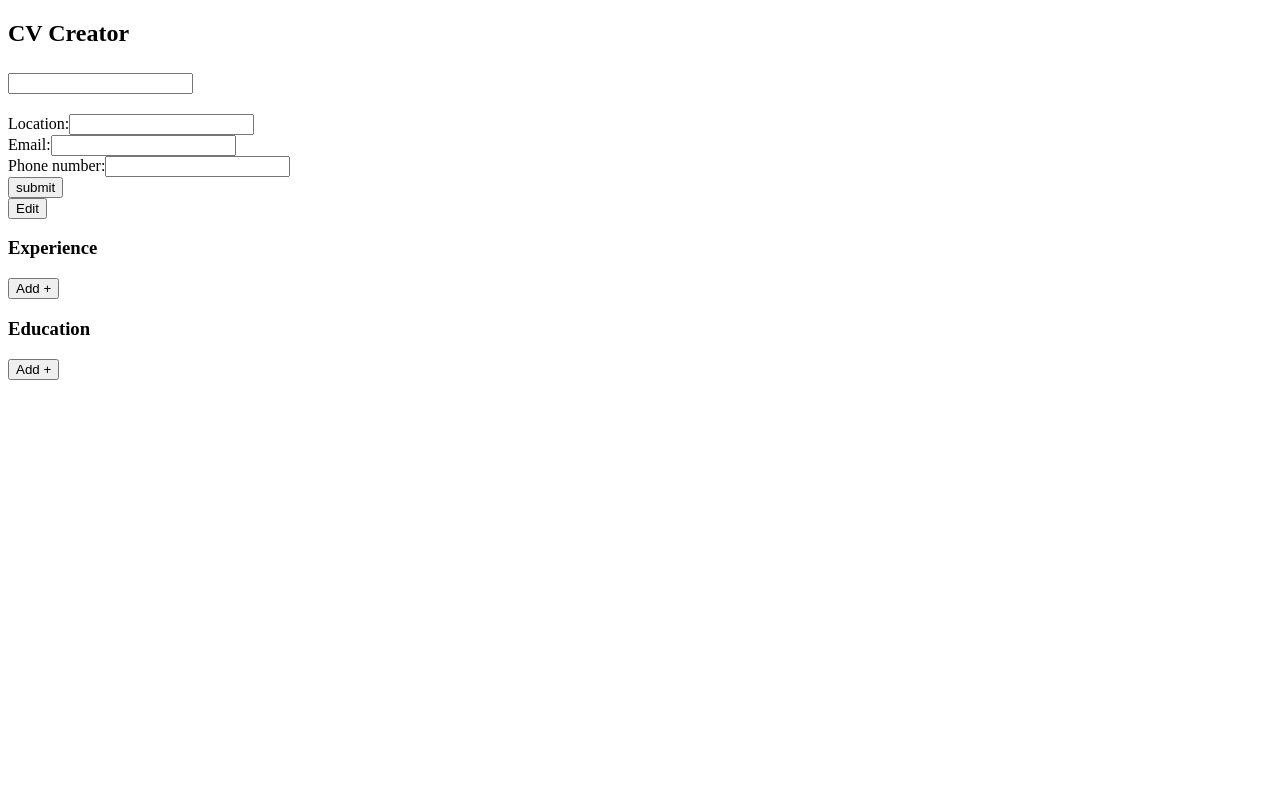
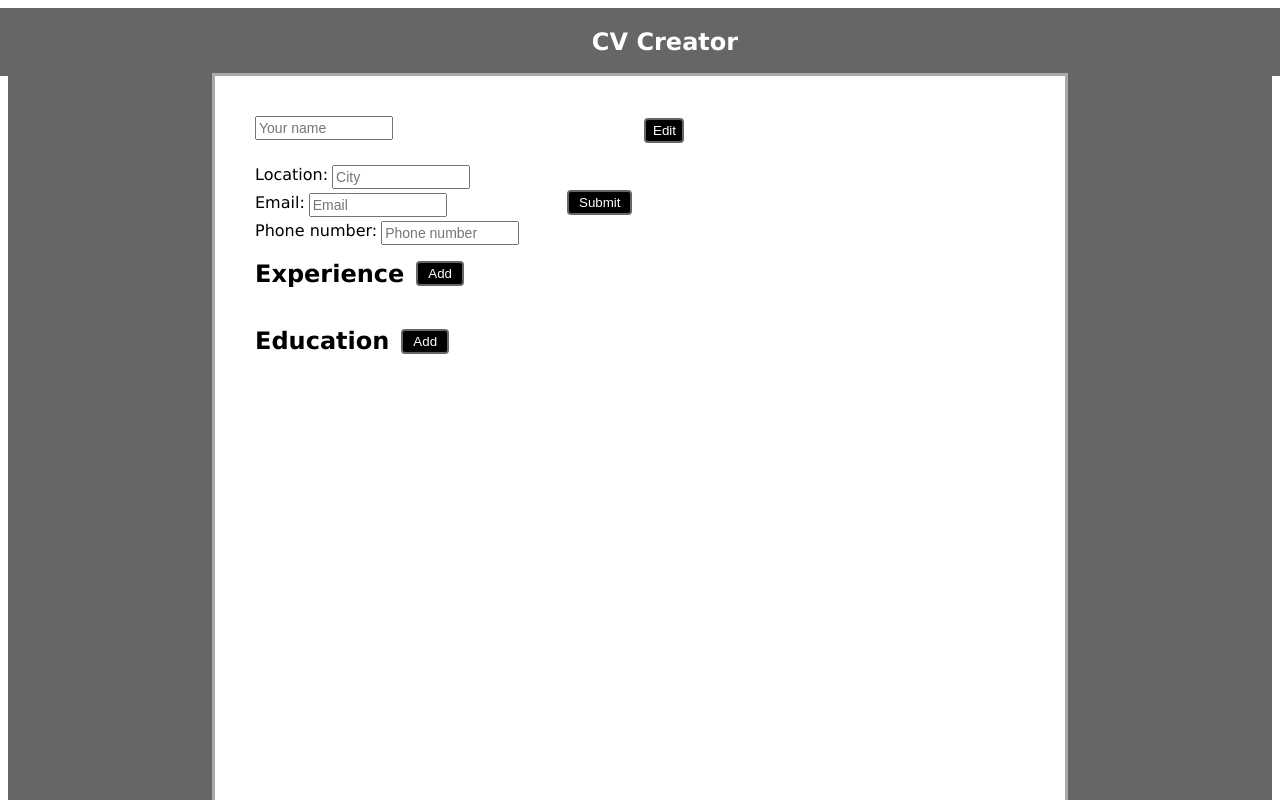
Before and after one commit to levib00/cv-application, a React (Create React App) app: page / in a window 1280 px wide. Both pictures are taken after a click on the button "Edit". Shown: the top 800 px of the page. Built offline with nearby package versions, Linux system fonts and the light colour scheme.

Commit message:
Add imports and tags for css styling.

```diff
--- a/src/App.js
+++ b/src/App.js
@@ -1,11 +1,12 @@
 import React from 'react';
 import Page from './components/page';
 import Header from './components/header';
+import AppCss from './styles/app.module.css'
 
 class App extends React.Component {
   render() {
     return (
-      <div>
+      <div className={AppCss.app}>
         <Header />
         <Page />
       </div>
--- a/src/components/edit-entry.js
+++ b/src/components/edit-entry.js
@@ -1,4 +1,5 @@
 import React from 'react';
+import EditCSS from '../styles/edit-form.module.css'
 
 class EditEntry extends React.Component {
   constructor(props) {
@@ -35,32 +36,32 @@ class EditEntry extends React.Component {
   render() {
     return (
       <div>
-        <div>
-          <div>
+        <div className={EditCSS.inputLine}>
+          <div className={EditCSS.inputBoxes}>
             <label htmlFor='roleInput'>
-              <input type='text' id='roleInput' name='role' value={this.state.role} onChange={this.handleChange}/>
+              <input required className={EditCSS.textBox} placeholder={this.props.historyArray === 'expArray' ? 'position' : 'Area of Study'} type='text' id='roleInput' name='role' value={this.state.role} onChange={this.handleChange}/>
             </label>
               -
             <label htmlFor='companyInput'>
-              <input type='text' id='companyInput' name='company' value={this.state.company} onChange={this.handleChange}/>
+              <input required className={EditCSS.textBox} placeholder={this.props.historyArray === 'expArray' ? 'company' : 'School'} type='text' id='companyInput' name='company' value={this.state.company} onChange={this.handleChange}/>
             </label>
           </div>
-          <div>
-          <label htmlFor='startDateInput'>
-              <input type='date' id='startDateInput' name='startDate' value={this.state.startDate} onChange={this.handleChange}/>
+          <div className={EditCSS.inputBoxes}>
+            <label htmlFor='startDateInput'>
+              <input required className={EditCSS.textBox} onFocus={(e) => (e.target.type = "date")} placeholder={'Start date'} type='text' id='startDateInput' name='startDate' value={this.state.startDate} onChange={this.handleChange}/>
             </label>
               -
             <label htmlFor='endDateInput'>
-              <input type='date' id='endDateInput' name='endDate' value={this.state.endDate} onChange={this.handleChange}/>
+              <input required className={EditCSS.textBox} onFocus={(e) => (e.target.type = "date")} placeholder={'Start date'} type='text' id='endDateInput' name='endDate' value={this.state.endDate} onChange={this.handleChange}/>
             </label>
           </div>
         </div>
         <p>
           <label htmlFor='responsibilitiesInput'>
-            <textarea type='text' name='responsibilities' id='responsibilitiesInput' value={this.state.responsibilities} onChange={this.handleChange}/>
+            <textarea className={EditCSS.textArea} placeholder='responsibilities or notable achievements.' type='text' name='responsibilities' id='responsibilitiesInput' value={this.state.responsibilities} onChange={this.handleChange}/>
           </label>
         </p>
-        <input type='submit' value='submit' onClick={this.handleSubmit}/>
+        <button className={EditCSS.btn} type='submit' onClick={this.handleSubmit}>Submit</button>
       </div>
     )
   }
--- a/src/components/edit-personal-info.js
+++ b/src/components/edit-personal-info.js
@@ -1,4 +1,5 @@
 import React from "react";
+import EditCSS from '../styles/edit-form.module.css'
 
 class EditNameSection extends React.Component {
   constructor(props) {
@@ -34,28 +35,30 @@ class EditNameSection extends React.Component {
     const { name, location, email, phoneNumber } = this.state
     return (
       <div>
-        <h2><input type='text' name="name" value={name} onChange={this.handleChange}/></h2>
+        <h2><input required className={EditCSS.textBox} placeholder='Your name' type='text' name="name" value={name} onChange={this.handleChange}/></h2>
+        <div className={EditCSS.formContainer}>
           <div>
             <div>
-            <label htmlFor="locationInput">
+              <label className={EditCSS.inputBoxes} htmlFor="locationInput">
                 Location:
-              <input type='text' name="location" value={location} onChange={this.handleChange}/>
+                <input required className={EditCSS.textBox} placeholder='City' type='text' name="location" value={location} onChange={this.handleChange}/>
               </label>
             </div>
             <div>
-            <label htmlFor='emailInput'>
+              <label className={EditCSS.inputBoxes} htmlFor='emailInput'>
                 Email:
-              <input type='email' name="email" id='emailInput' value={email} onChange={this.handleChange}/>
+                <input required className={EditCSS.textBox} placeholder="Email"  type='email' name="email" id='emailInput' value={email} onChange={this.handleChange}/>
               </label>
             </div>
             <div>
-            <label htmlFor='phoneNumberInput'>
+              <label className={EditCSS.inputBoxes} htmlFor='phoneNumberInput'>
                 Phone number:
-              <input type='tel' name="phoneNumber" id='phoneNumberInput' value={phoneNumber} onChange={this.handleChange}/>
+                <input required className={EditCSS.textBox} placeholder="Phone number"  type='tel' name="phoneNumber" id='phoneNumberInput' value={phoneNumber} onChange={this.handleChange}/>
               </label>
             </div>
           </div>
-        <input type='submit' value='submit' onClick={this.handleSubmit}/>
+          <button className={EditCSS.btn} type='submit' onClick={this.handleSubmit}>Submit</button>
+        </div>
       </div>
     )
   }
--- a/src/components/entry.js
+++ b/src/components/entry.js
@@ -1,4 +1,5 @@
 import React from 'react';
+import SectionCSS from '../styles/section.module.css'
 
 class Entry extends React.Component {
   constructor(props) {
@@ -25,7 +26,7 @@ class Entry extends React.Component {
     const dateString = year + '-' + ('0' + (month)).slice(-2) + '-' + ('0' + day).slice(-2);
 
     if (endDate === dateString) {
-      return 'present'
+      return 'Present'
     } else {
       return endDate
     }
@@ -35,9 +36,9 @@ class Entry extends React.Component {
     const { role, company, responsibilities, startDate, endDate } = this.props.info
     return (
       <div key={this.props.listKey}>
-        <button onClick={this.handleRemove}>Remove</button>
-        <button onClick={this.handleEdit}>edit</button> {/*// TODO: 4. give the current text thats in the entry to the edit boxes when this is pressed. do the same for personalInfo */}
-        <div>
+        <button className={SectionCSS.btn} onClick={this.handleRemove}>Remove</button>
+        <button className={SectionCSS.btn} onClick={this.handleEdit}>edit</button> {/*// TODO: 4. give the current text thats in the entry to the edit boxes when this is pressed. do the same for personalInfo */}
+        <div className={SectionCSS.infoLine}>
           <div>{role} - {company}</div> <div>{startDate} - {this.checkIfPresent(endDate)}</div>
         </div>
         <p>{responsibilities}</p>
--- a/src/components/header.js
+++ b/src/components/header.js
@@ -1,9 +1,10 @@
 import React from 'react';
+import HeaderCss from '../styles/header.module.css'
 
 class Header extends React.Component {
   render() {
     return (
-      <header>
+      <header className={HeaderCss.header}>
         <h2>CV Creator</h2>
       </header>
     )
--- a/src/components/name-section.js
+++ b/src/components/name-section.js
@@ -1,4 +1,5 @@
 import React from 'react';
+import InfoCSS from '../styles/personal-info.module.css'
 
 class NameSection extends React.Component {
 render() {
@@ -6,13 +7,13 @@ render() {
     <div>
       <h2>{this.props.nameInfo.name}</h2>
       <div>
-        <div>
+        <div className={InfoCSS.line}>
           Location: {this.props.nameInfo.location}
         </div>
-        <div>
+        <div className={InfoCSS.line}>
           Email: {this.props.nameInfo.email}
         </div>
-        <div>
+        <div className={InfoCSS.line}>
           Phone number: {this.props.nameInfo.phoneNumber}
         </div>
       </div>
--- a/src/components/page.js
+++ b/src/components/page.js
@@ -4,6 +4,7 @@ import EditNameSection from './edit-personal-info';
 import ListItems from './list-entries';
 import ShowNameSection from './show-personal-info';
 import SectionHeader from './section-title';
+import PageCSS from '../styles/page.module.css'
 
 class Page extends React.Component {
   constructor(props) {
@@ -123,10 +124,10 @@ class Page extends React.Component {
 
   render() {
     return (
-      <div>
-        <div>
+      <div className={PageCSS.page}>
+        <div className={PageCSS.section}>
           <ShowNameSection nameInfo={this.state.personalInfo}/>
-          <button onClick={this.handleEditPersonalInfo}>Edit</button>
+          <button className={PageCSS.btn} onClick={this.handleEditPersonalInfo}>Edit</button>
         </div>
         <div>
           <SectionHeader title='Experience' addItem={this.addItem} historyArray={this.state.expArray}/>
--- a/src/components/section-title.js
+++ b/src/components/section-title.js
@@ -1,4 +1,5 @@
 import React from "react";
+import SectionCSS from '../styles/section.module.css'
 
 class SectionHeader extends React.Component {
   constructor(props) {
@@ -16,9 +17,9 @@ class SectionHeader extends React.Component {
   render() {
     const clicked = this.state.clicked
     return (
-      <div>
-        <h3>{this.props.title}</h3>
-        <button onClick={!clicked ? this.handleAdd : null}>Add +</button>
+      <div className={SectionCSS.section}>
+        <h2>{this.props.title}</h2>
+        <button className={SectionCSS.btn} onClick={!clicked ? this.handleAdd : null}>Add</button>
       </div>
     )
   }
```
Lines whose indentation alone changed are shown as unchanged.
